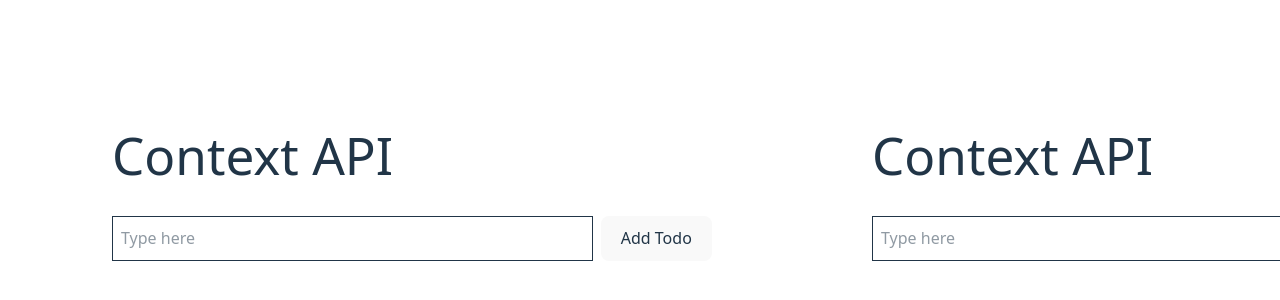
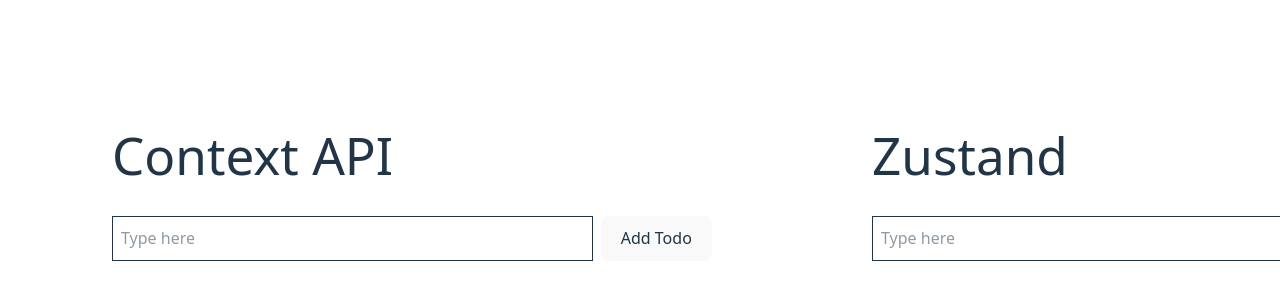
Before and after one commit to dangzo/react-playground, a React (Vite) app: page / in a window 1280 px wide. Shown: the part 198-498 px from the top of the page. Built offline with nearby package versions, Linux system fonts and the light colour scheme.

Commit message:
fix: zustand list name

```diff
--- a/src/App.tsx
+++ b/src/App.tsx
@@ -16,7 +16,7 @@
 
         <div className="flex flex-col w-full p-20">
           <header>
-            <h1 className="text-left mb-8">Context API</h1>
+            <h1 className="text-left mb-8">Zustand</h1>
           </header>
           <TodoListZustand />
         </div>
```
